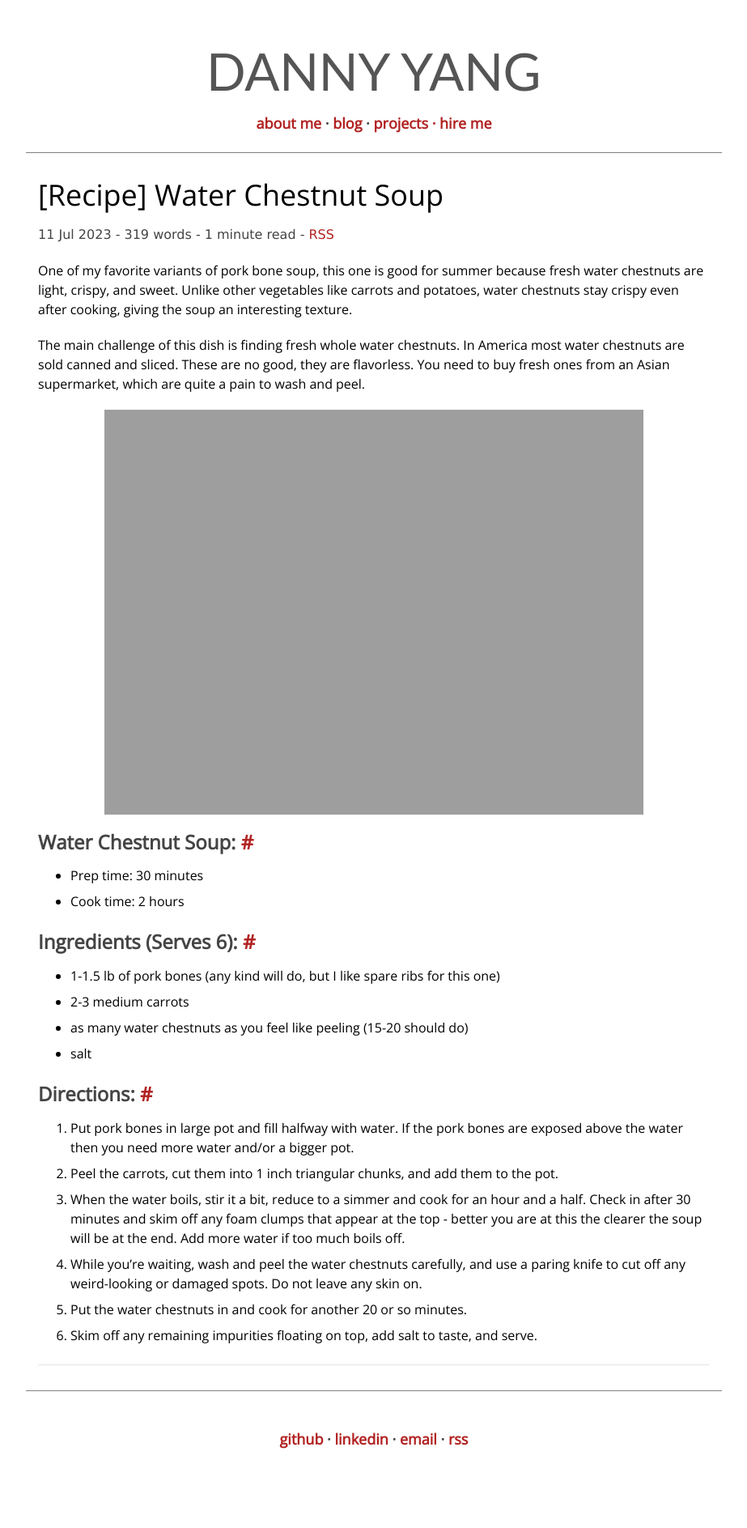
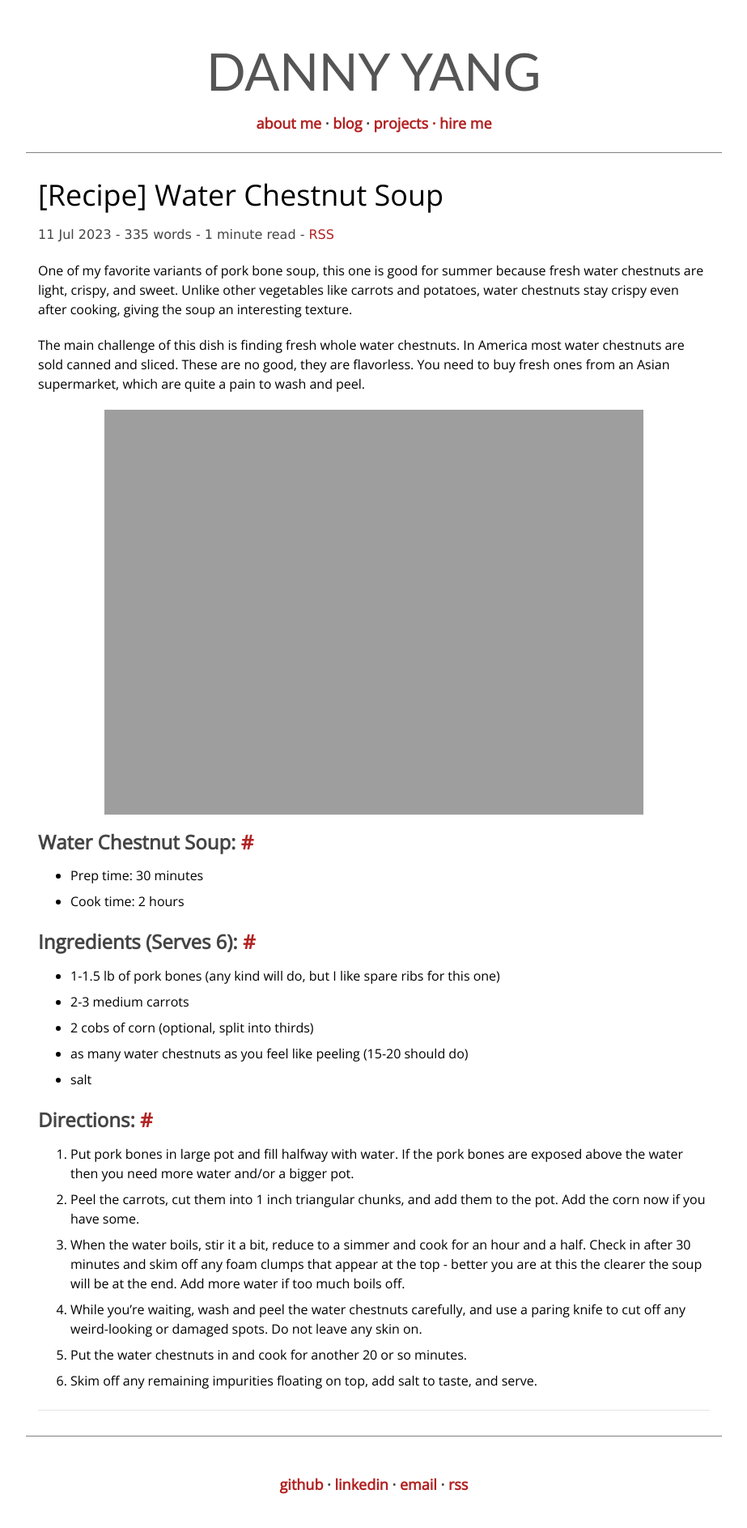
Before and after one commit to yangdanny97/yangdanny97.github.io, a Jekyll site: the page built from _posts/2023-07-11-water-chestnut-soup.md, in a window 1280 px wide. Shown: the whole page at 81% size, without its empty margins (178-1101 px from the left). Built offline with Jekyll 4.4.1, drawn with Linux system fonts in a browser that asks for light colours; comment, search, counter and statistics services are not loaded; before the commit the page ends 1831 px from its top, so only the background shows below that.

Commit message:
add corn

```diff
--- a/_posts/2023-07-11-water-chestnut-soup.md
+++ b/_posts/2023-07-11-water-chestnut-soup.md
@@ -23,12 +23,13 @@ The main challenge of this dish is finding fresh whole water chestnuts. In Ameri
 ### Ingredients (Serves 6):
 - 1-1.5 lb of pork bones (any kind will do, but I like spare ribs for this one)
 - 2-3 medium carrots
+- 2 cobs of corn (optional, split into thirds)
 - as many water chestnuts as you feel like peeling (15-20 should do)
 - salt
 
 ### Directions:
 1. Put pork bones in large pot and fill halfway with water. If the pork bones are exposed above the water then you need more water and/or a bigger pot.
-2. Peel the carrots, cut them into 1 inch triangular chunks, and add them to the pot.
+2. Peel the carrots, cut them into 1 inch triangular chunks, and add them to the pot. Add the corn now if you have some.
 3. When the water boils, stir it a bit, reduce to a simmer and cook for an hour and a half. Check in after 30 minutes and skim off any foam clumps that appear at the top - better you are at this the clearer the soup will be at the end. Add more water if too much boils off.
 4. While you're waiting, wash and peel the water chestnuts carefully, and use a paring knife to cut off any weird-looking or damaged spots. Do not leave any skin on.
 5. Put the water chestnuts in and cook for another 20 or so minutes.
```
